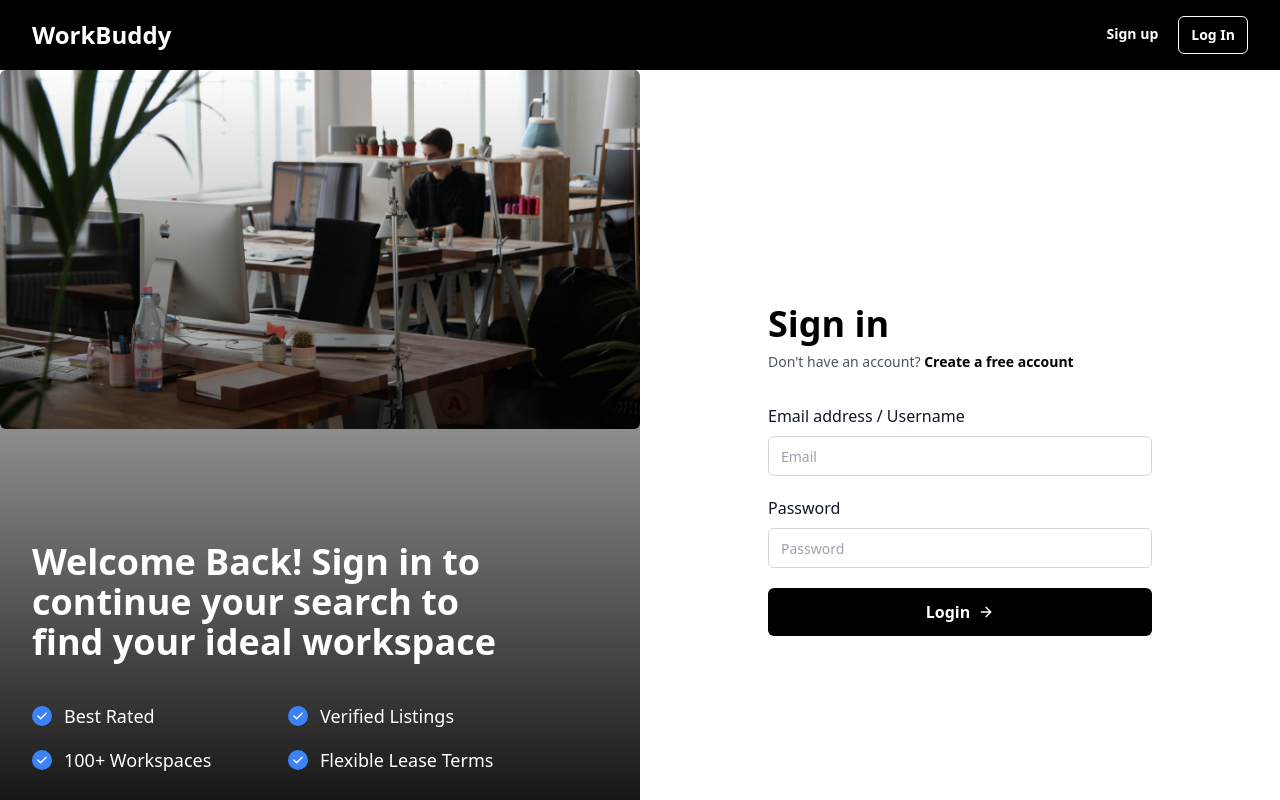
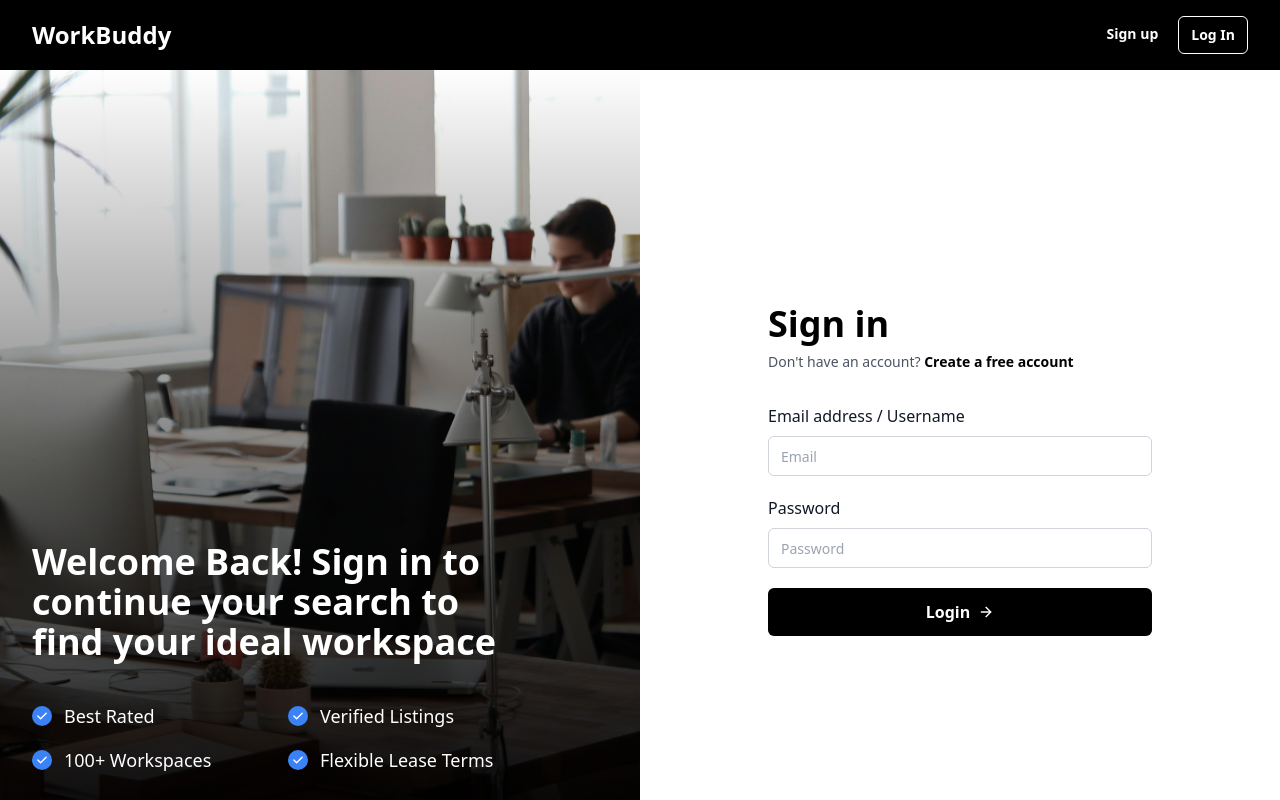
Before and after one commit to samandeep007/WorkBuddy_Frontend, a React (Vite) app: page /login in a window 1280 px wide. Shown: the top 800 px of the page. Built offline with nearby package versions, Linux system fonts and the light colour scheme; no server answers.

Commit message:
fix image height

```diff
--- a/src/components/Login/Login.jsx
+++ b/src/components/Login/Login.jsx
@@ -30,7 +30,7 @@ export default function Login() {
         <div className="min-h-screen relative flex items-end px-4 pb-10 pt-60 sm:px-6 sm:pb-16 md:justify-center lg:px-8 lg:pb-24">
           <div className="absolute inset-0">
             <img
-              className="w-full rounded-md object-cover object-top"
+              className="min-h-screen w-full rounded-md object-cover object-top"
               src="assets/HeroBackground.jpg"
               alt=""
             />
```
